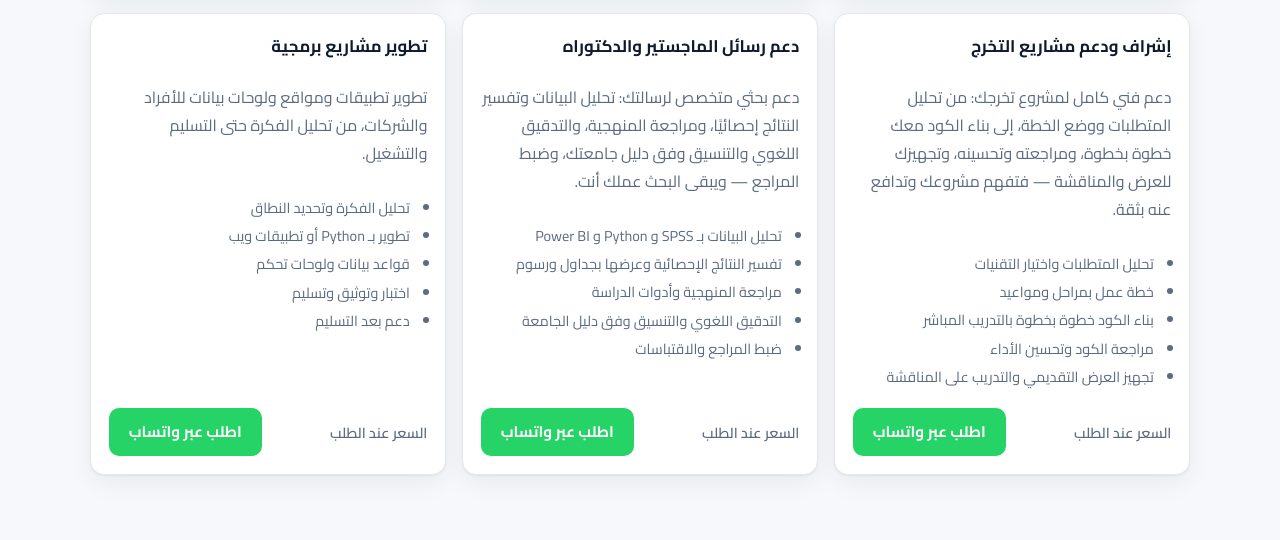
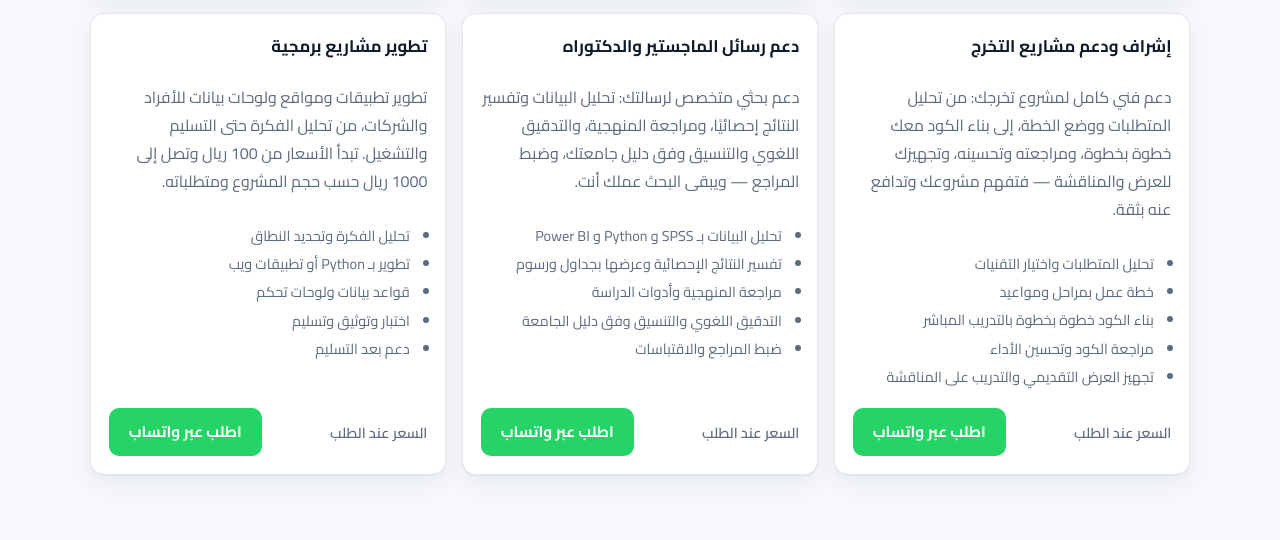
Before and after one commit to essamkhalifa0284/essamkhalifa0284.github.io, a plain HTML site: page index.html in a window 1280 px wide. Shown: the part 5060-5600 px from the top of the page. Drawn offline with Linux system fonts and the light colour scheme.

Commit message:
تطوير المشاريع البرمجية: السعر يبدأ من 100 ريال ويصل إلى 1000 حسب حجم المشروع
Co-Authored-By: Claude Opus 5 <noreply@anthropic.com>

```diff
--- a/index.html
+++ b/index.html
@@ -418,7 +418,7 @@ footer{background:var(--navy);color:#94a3b8;padding:1.6rem 0;margin-top:2rem;fon
       </article>
       <article class="card">
         <h3><span data-ar="تطوير مشاريع برمجية" data-en="Software Project Development">تطوير مشاريع برمجية</span></h3>
-        <p class="muted"><span data-ar="تطوير تطبيقات ومواقع ولوحات بيانات للأفراد والشركات، من تحليل الفكرة حتى التسليم والتشغيل." data-en="Development of applications, websites and dashboards for individuals and companies, from idea analysis to delivery and launch.">تطوير تطبيقات ومواقع ولوحات بيانات للأفراد والشركات، من تحليل الفكرة حتى التسليم والتشغيل.</span></p>
+        <p class="muted"><span data-ar="تطوير تطبيقات ومواقع ولوحات بيانات للأفراد والشركات، من تحليل الفكرة حتى التسليم والتشغيل. تبدأ الأسعار من 100 ريال وتصل إلى 1000 ريال حسب حجم المشروع ومتطلباته." data-en="Development of applications, websites and dashboards for individuals and companies, from idea analysis to delivery and launch. Prices start from 100 SAR and go up to 1,000 SAR depending on the size and requirements of the project.">تطوير تطبيقات ومواقع ولوحات بيانات للأفراد والشركات، من تحليل الفكرة حتى التسليم والتشغيل. تبدأ الأسعار من 100 ريال وتصل إلى 1000 ريال حسب حجم المشروع ومتطلباته.</span></p>
         <ul class="features"><li><span data-ar="تحليل الفكرة وتحديد النطاق" data-en="Idea analysis and scope definition">تحليل الفكرة وتحديد النطاق</span></li><li><span data-ar="تطوير بـ Python أو تطبيقات ويب" data-en="Development in Python or web apps">تطوير بـ Python أو تطبيقات ويب</span></li><li><span data-ar="قواعد بيانات ولوحات تحكم" data-en="Databases and dashboards">قواعد بيانات ولوحات تحكم</span></li><li><span data-ar="اختبار وتوثيق وتسليم" data-en="Testing, documentation and handover">اختبار وتوثيق وتسليم</span></li><li><span data-ar="دعم بعد التسليم" data-en="Post-delivery support">دعم بعد التسليم</span></li></ul>
         <div class="card-foot">
           <div class="price-wrap"><span class="ask"><span data-ar="السعر عند الطلب" data-en="Price on request">السعر عند الطلب</span></span></div>
```
